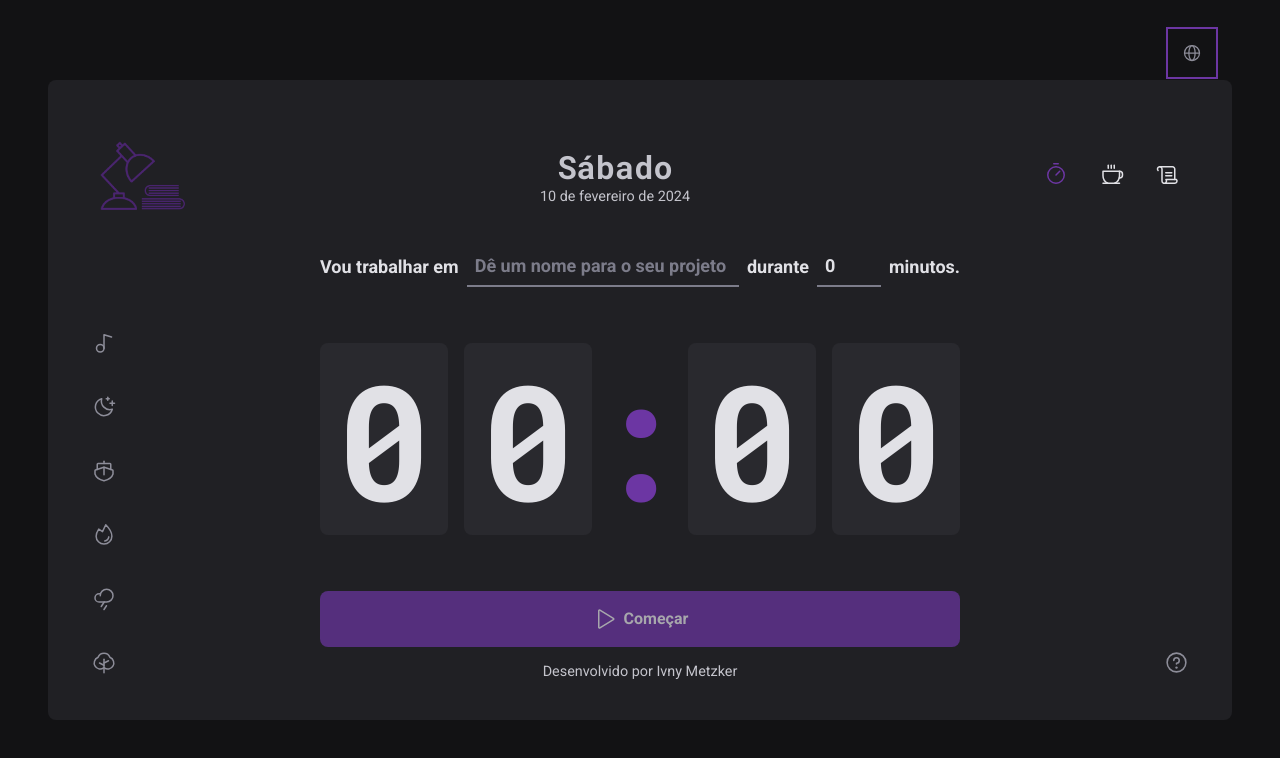
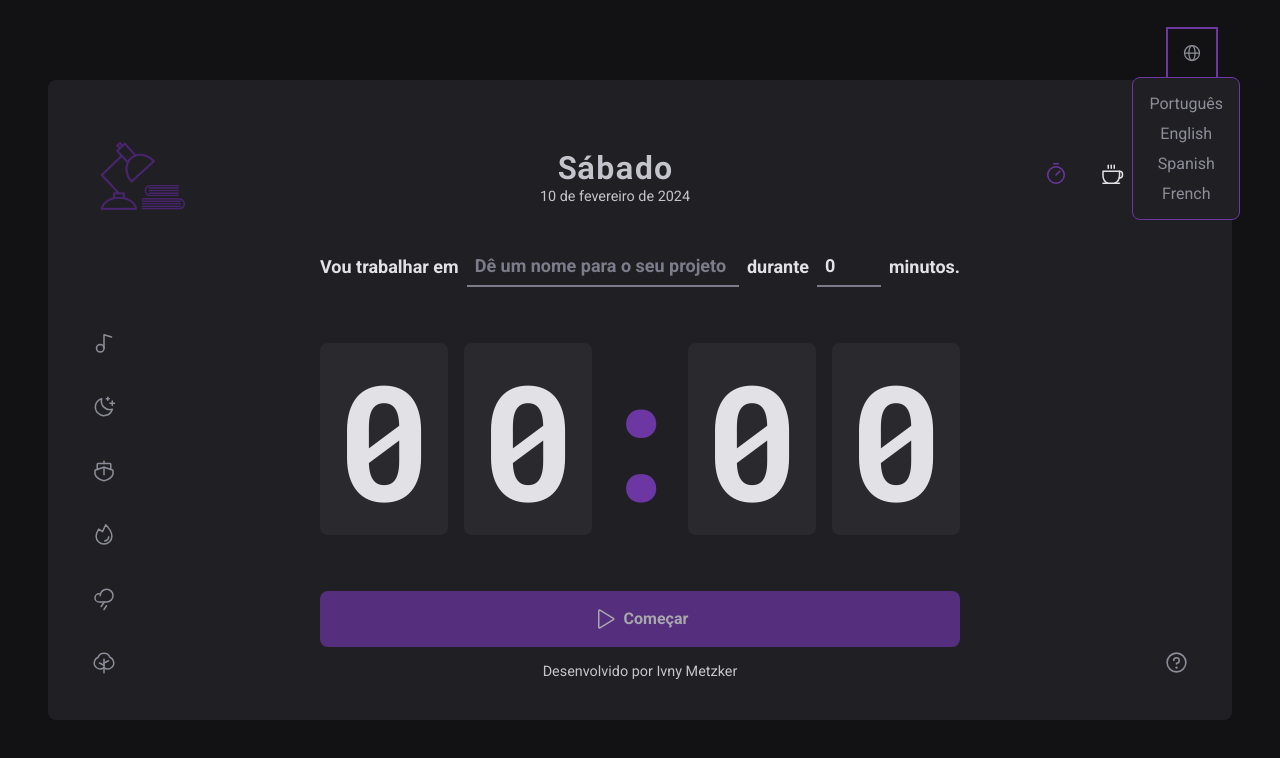
Before and after one commit to iMetzker/pomo-app, a React (Vite) app: page / in a window 1280 px wide. Both pictures are taken after a click on the button 1192 px from the left and 52 px from the top of the page. Shown: the top 758 px of the page. Built offline with nearby package versions, Linux system fonts and the light colour scheme.

Commit message:
feat: addind translation with i18n

```diff
--- a/package.json
+++ b/package.json
@@ -10,12 +10,15 @@
     "preview": "vite preview"
   },
   "dependencies": {
+    "@esbuild/win32-x64": "^0.20.0",
     "@hookform/resolvers": "^3.3.1",
     "date-fns": "^2.30.0",
+    "i18next": "^23.8.2",
     "phosphor-react": "^1.4.1",
     "react": "^18.2.0",
     "react-dom": "^18.2.0",
     "react-hook-form": "^7.46.1",
+    "react-i18next": "^14.0.5",
     "react-router-dom": "^6.15.0",
     "styled-components": "^6.0.7",
     "zod": "^3.22.2"
--- /dev/null
+++ b/src/components/SwitchLanguage/index.tsx
@@ -0,0 +1,51 @@
+import { useState } from "react";
+import { useTranslation } from "react-i18next";
+import { SwitchContainer, LanguageButton, LanguageOptions } from "./styles";
+import { GlobeSimple } from "phosphor-react";
+
+export function SwitchLanguage() {
+  const [showOptions, setShowOptions] = useState(false);
+  const { i18n } = useTranslation();
+
+  const languageOptions = [
+    {
+      name: "Português",
+      value: "ptBR",
+    },
+    {
+      name: "English",
+      value: "en",
+    },
+    {
+      name: "Spanish",
+      value: "es",
+    },
+    {
+      name: "French",
+      value: "fr",
+    },
+  ];
+  return (
+    <SwitchContainer>
+      <LanguageButton onClick={() => setShowOptions(!showOptions)}>
+        <GlobeSimple size={20} />
+      </LanguageButton>
+
+      {showOptions && (
+        <LanguageOptions>
+          {languageOptions.map((languageOption) => (
+            <button
+              key={languageOption.value}
+              onClick={() => {
+                i18n.changeLanguage(languageOption.value);
+                setShowOptions(false);
+              }}
+            >
+              <span>{languageOption.name}</span>
+            </button>
+          ))}
+        </LanguageOptions>
+      )}
+    </SwitchContainer>
+  );
+}
--- /dev/null
+++ b/src/components/SwitchLanguage/styles.ts
@@ -0,0 +1,56 @@
+import styled from "styled-components";
+
+export const SwitchContainer = styled.div`
+  position: absolute;
+  top: -3.2rem;
+  right: 1rem;
+  cursor: pointer;
+
+  svg {
+    color: ${(props) => props.theme["gray-400"]};
+  }
+`;
+
+export const LanguageButton = styled.button`
+  background-color: transparent;
+  border: none;
+  width: 3rem;
+  height: 3rem;
+
+  display: flex;
+  justify-content: center;
+  align-items: center;
+`;
+
+export const LanguageOptions = styled.div`
+  position: absolute;
+  right: -1.5rem;
+
+  display: flex;
+  flex-direction: column;
+  justify-content: center;
+  align-items: center;
+  gap: 0.7rem;
+
+  background-color: ${(props) => props.theme["gray-800"]};
+  border: 1px solid ${(props) => props.theme["purple-400"]};
+  padding: 1rem;
+  border-radius: 8px;
+
+  button {
+    background-color: transparent;
+    border: none;
+    cursor: pointer;
+
+    span {
+        color: ${(props) => props.theme["gray-400"]};
+    }
+
+    &:hover {
+        span {
+            color: ${(props) => props.theme["purple-400"]};
+            transition: ease-in-out 200ms;
+        }
+    }
+  }
+`;
--- /dev/null
+++ b/src/i18n/index.ts
@@ -0,0 +1,22 @@
+import i18n from "i18next";
+import { initReactI18next } from "react-i18next";
+
+import enJson from "./translations/en.json";
+import ptBRJson from "./translations/ptBR.json";
+import frJson from "./translations/fr.json";
+import esJson from "./translations/es.json";
+
+i18n.use(initReactI18next).init({
+  fallbackLng: "ptBR",
+  interpolation: {
+    escapeValue: false,
+  },
+  resources: {
+    en: enJson,
+    ptBR: ptBRJson,
+    fr: frJson,
+    es: esJson,
+  },
+});
+
+export default i18n;
--- /dev/null
+++ b/src/i18n/translations/en.json
@@ -0,0 +1,5 @@
+{
+    "translation": {
+        "developed": "Developed by Ivny Metzker"
+    }
+}
--- /dev/null
+++ b/src/i18n/translations/es.json
@@ -0,0 +1,5 @@
+{
+    "translation": {
+        "developed": "Desarrollado por Ivny Metzker"
+    }
+}
--- /dev/null
+++ b/src/i18n/translations/fr.json
@@ -0,0 +1,5 @@
+{
+    "translation": {
+        "developed": "Développé par Ivny Metzker"
+    }
+}
--- /dev/null
+++ b/src/i18n/translations/ptBR.json
@@ -0,0 +1,5 @@
+{
+    "translation": {
+        "developed": "Desenvolvido por Ivny Metzker"
+    }
+}
--- a/src/layouts/DefaultLayout/index.tsx
+++ b/src/layouts/DefaultLayout/index.tsx
@@ -3,19 +3,21 @@ import { PopUpTutorial } from "../../components/PopUpTutorial";
 import { Outlet } from "react-router-dom";
 import { LayoutContainer } from "./styles";
 import { Sounds } from "../../components/Sonds";
-import { GlobeSimple } from "phosphor-react";
+
+import { useTranslation } from "react-i18next";
+import { SwitchLanguage } from "../../components/SwitchLanguage";
 
 export function DefaultLayout() {
+  const { t } = useTranslation();
+
   return (
     <LayoutContainer>
-      <button className="switch">
-        <GlobeSimple size={20} />
-      </button>
+      <SwitchLanguage />
       <Header />
       <PopUpTutorial />
       <Sounds />
       <Outlet />
-      <p>Desenvolvido por Ivny Metzker</p>
+      <p>{t("developed")}</p>
     </LayoutContainer>
   );
 }
--- a/src/layouts/DefaultLayout/styles.ts
+++ b/src/layouts/DefaultLayout/styles.ts
@@ -18,25 +18,4 @@ export const LayoutContainer = styled.div`
     font-size: 0.9rem;
     margin: 0 auto;
   }
-
-  button.switch {
-    width: 3rem;
-    height: 3rem;
-
-    display: flex;
-    justify-content: center;
-    align-items: center;
-
-    background-color: transparent;
-    border: none;
-
-    position: absolute;
-    top: -3.2rem;
-    right: 1rem;
-    cursor: pointer;
-
-    svg {
-      color: ${(props) => props.theme["gray-400"]};
-    }
-  }
 `;
--- a/src/main.tsx
+++ b/src/main.tsx
@@ -1,6 +1,7 @@
 import React from 'react'
 import ReactDOM from 'react-dom/client'
 import { App } from './App.tsx'
+import "../src/i18n/index.ts"
 
 ReactDOM.createRoot(document.getElementById('root')!).render(
   <React.StrictMode>
```
Also changed, not shown: 1 other file (tests, documents, lock files or other folders).
